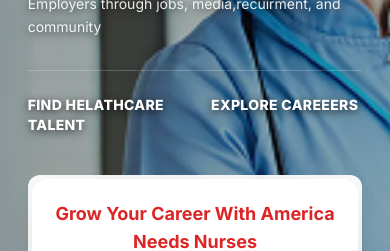
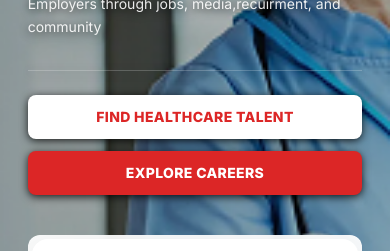
Before and after one commit to americaneedsnursesnow-png/America-Needs-Nursing, a Next.js app in the folder front-end/: page / in a window 390 px wide. Shown: the part 439-690 px from the top of the page. Built offline with nearby package versions, Linux system fonts and the light colour scheme; no server answers.

Commit message:
Update navigation and hero section content: rename navigation items for clarity, enhance hero stats with links and variants for improved user interaction, and adjust layout for better responsiveness.

```diff
--- a/front-end/src/config/navigation.ts
+++ b/front-end/src/config/navigation.ts
@@ -8,8 +8,8 @@
 
 export const mainNav: readonly MainNavItem[] = [
   { label: "Home", href: "/" },
-  { label: "Browse Jobs", href: "/jobs" },
+  { label: "Find Health Care Talent", href: "/jobs" },
   { label: "Search jobs by state", href: "/jobs/locations" },
   { label: "Healthcare listing", href: "/companies" },
-  { label: "Blogs", href: "/blog" },
+  { label: "Media", href: "/blog" },
 ];
--- a/front-end/src/features/hero/HeroSection.tsx
+++ b/front-end/src/features/hero/HeroSection.tsx
@@ -1,4 +1,5 @@
 import Image from "next/image";
+import Link from "next/link";
 import { SiteContentWrapper } from "@/components/layout/SiteContentWrapper";
 import { heroContent } from "./content";
 import { HeroSearchCard } from "./HeroSearchCard";
@@ -41,13 +42,19 @@
                 {subtitle}
               </p>
 
-              <div className="mt-8 grid grid-cols-2 gap-x-8 gap-y-4 border-t border-white/20 pt-6 sm:max-w-2xl">
+              <div className="mt-8 flex flex-col gap-3 border-t border-white/20 pt-6 sm:max-w-2xl sm:flex-row">
                 {stats.map((item) => (
-                  <div key={item.label}>
-                    <p className="text-sm font-extrabold uppercase tracking-wide text-white sm:text-base">
-                      {item.label}
-                    </p>
-                  </div>
+                  <Link
+                    key={item.label}
+                    href={item.href}
+                    className={
+                      item.variant === "light"
+                        ? "inline-flex items-center justify-center rounded-lg bg-white px-5 py-3 text-sm font-extrabold uppercase tracking-wide text-red-600 shadow-sm transition-colors hover:bg-red-50 sm:text-base"
+                        : "inline-flex items-center justify-center rounded-lg bg-red-600 px-5 py-3 text-sm font-extrabold uppercase tracking-wide text-white shadow-sm transition-colors hover:bg-red-700 sm:text-base"
+                    }
+                  >
+                    {item.label}
+                  </Link>
                 ))}
               </div>
             </div>
--- a/front-end/src/features/hero/content.ts
+++ b/front-end/src/features/hero/content.ts
@@ -16,8 +16,8 @@
   subtitle:
     "Connecting Nurses, Healthcare Professionals, and Employers through jobs, media,recuirment, and community",
   stats: [
-    { label: "Find HelathCare Talent" },
-    {  label: "Explore Careeers" },
+    { label: "Find Healthcare Talent", href: "/companies", variant: "light" },
+    { label: "Explore Careers", href: "/jobs", variant: "primary" },
   ],
   searchCard: {
     titleBefore: "Grow Your Career With ",
```
